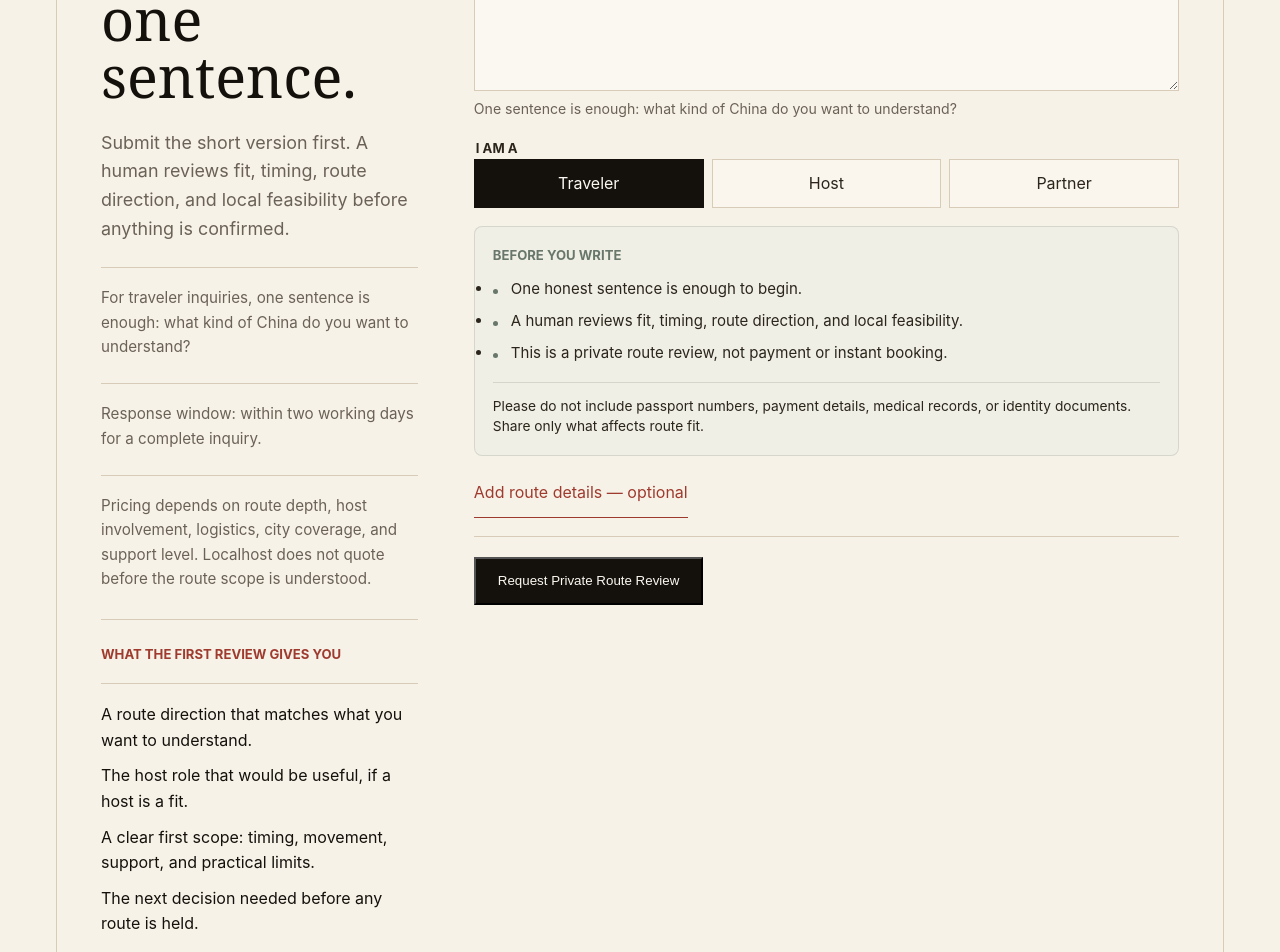
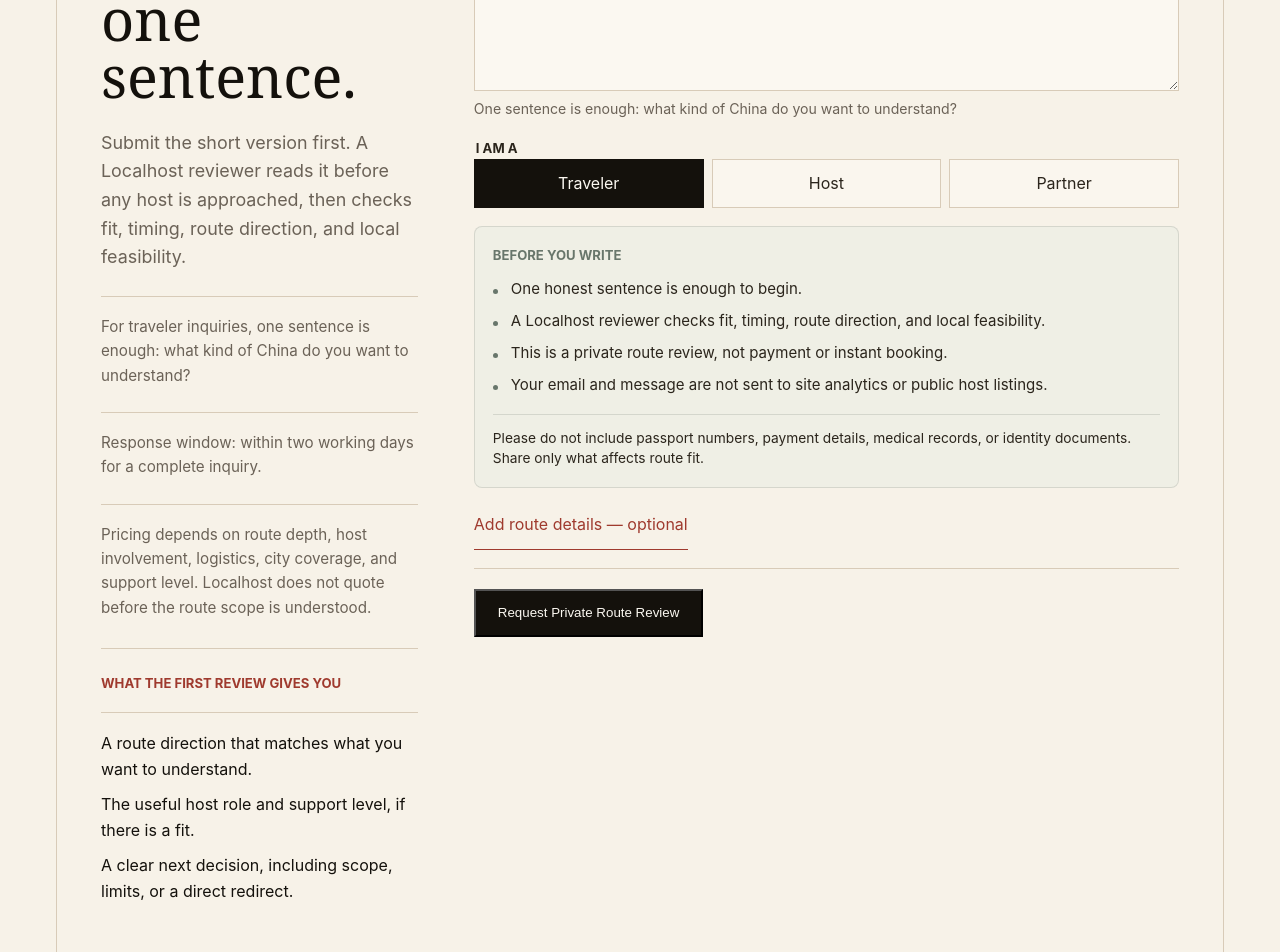
Before and after one commit to luckyericyao/localhostchinav1, a Next.js app: page /inquiry in a window 1280 px wide. Shown: the part 880-1832 px from the top of the page. Built offline with nearby package versions, Linux system fonts and the light colour scheme.

Commit message:
Clarify private inquiry accountability

```diff
--- a/app/globals.css
+++ b/app/globals.css
@@ -2624,6 +2624,7 @@ a.text-link {
 .intake-assurance ul {
   display: grid;
   gap: 10px;
+  list-style: none;
   margin: 0;
   padding: 0;
 }
@@ -3419,6 +3420,10 @@ a:focus-visible,
     order: -1;
   }
 
+  .inquiry-shell--wide .inquiry-copy-intro {
+    display: none;
+  }
+
   .hero-intake-panel {
     padding: 20px;
   }
--- a/app/how-it-works/page.tsx
+++ b/app/how-it-works/page.tsx
@@ -32,7 +32,7 @@ const simpleFlow = [
   {
     title: "2. We review fit",
     copy:
-      "A human checks timing, route direction, comfort, host availability, and whether the request can be handled well."
+      "A Localhost reviewer checks timing, route direction, comfort, host availability, and whether the request can be handled well."
   },
   {
     title: "3. We shape the route",
--- a/app/inquiry/page.tsx
+++ b/app/inquiry/page.tsx
@@ -27,10 +27,8 @@ const afterSubmit = [
 
 const firstReviewDeliverables = [
   "A route direction that matches what you want to understand.",
-  "The host role that would be useful, if a host is a fit.",
-  "A clear first scope: timing, movement, support, and practical limits.",
-  "The next decision needed before any route is held.",
-  "Confirmation conditions, or a direct redirect when the fit is not right."
+  "The useful host role and support level, if there is a fit.",
+  "A clear next decision, including scope, limits, or a direct redirect."
 ];
 
 const canStayOpen = [
@@ -118,17 +116,19 @@ export default async function InquiryPage({ searchParams }: InquiryPageProps) {
         <section className="section section--inquiry" id="private-route">
           <div className="inquiry-shell inquiry-shell--wide">
             <div className="inquiry-copy">
+              <div className="inquiry-copy-intro">
                 <p className="eyebrow">Step 1: Start</p>
                 <h2>Begin with email and one sentence.</h2>
                 <p>
-                Submit the short version first. A human reviews fit, timing,
-                route direction, and local feasibility before anything is
-                confirmed.
+                  Submit the short version first. A Localhost reviewer reads it
+                  before any host is approached, then checks fit, timing, route
+                  direction, and local feasibility.
                 </p>
                 <p className="fine-copy">
                   For traveler inquiries, one sentence is enough: what kind of
                   China do you want to understand?
                 </p>
+              </div>
               <p className="fine-copy">
                 Response window: {localhostResponseWindow} for a complete
                 inquiry.
@@ -180,8 +180,8 @@ export default async function InquiryPage({ searchParams }: InquiryPageProps) {
 
         <section className="section section--dark">
           <div className="section-heading">
-            <p className="eyebrow">After Preparation</p>
-            <h2>What happens after this intake is prepared?</h2>
+            <p className="eyebrow">After You Submit</p>
+            <h2>What happens after you submit?</h2>
           </div>
           <ol className="rhythm-list rhythm-list--dark">
             {afterSubmit.map((item) => (
--- a/app/page.tsx
+++ b/app/page.tsx
@@ -182,8 +182,8 @@ export default function Home() {
               A private local-host network, starting with China.
             </p>
             <p className="hero-review-note">
-              A human reply {localhostResponseWindow}. No payment or booking at
-              inquiry.
+              A direct Localhost reply {localhostResponseWindow}. No payment or
+              booking at inquiry.
             </p>
           </div>
         </section>
--- a/components/LocalhostIntakeForm.tsx
+++ b/components/LocalhostIntakeForm.tsx
@@ -491,8 +491,9 @@ export function LocalhostIntakeForm({
       </label>
 
       <p className="privacy-boundary privacy-boundary--standalone">
-        Please do not include passport numbers, payment details, medical
-        records, or identity documents. Share only what affects route fit.
+        Your email and message are not sent to site analytics or public host
+        listings. Please do not include passport numbers, payment details,
+        medical records, or identity documents.
       </p>
 
       {showRoleTabs ? (
@@ -525,8 +526,9 @@ export function LocalhostIntakeForm({
           <p className="eyebrow">Before You Write</p>
           <ul>
             <li>One honest sentence is enough to begin.</li>
-            <li>A human reviews fit, timing, route direction, and local feasibility.</li>
+            <li>A Localhost reviewer checks fit, timing, route direction, and local feasibility.</li>
             <li>This is a private route review, not payment or instant booking.</li>
+            <li>Your email and message are not sent to site analytics or public host listings.</li>
           </ul>
           <p className="privacy-boundary">
             Please do not include passport numbers, payment details, medical
--- a/scripts/site-smoke.mjs
+++ b/scripts/site-smoke.mjs
@@ -18,7 +18,8 @@ const expectedContent = new Map([
   ["/", "No payment or booking at inquiry"],
   ["/china", "How Localhost Works In China"],
   ["/journeys", "Flagship route"],
-  ["/inquiry", "What the first review gives you"]
+  ["/trust", "Your email and message are not sent to site analytics"],
+  ["/inquiry", "A Localhost reviewer reads it"]
 ]);
 
 const expectedTracking = new Map([
```
Also changed, not shown: app/trust/page.tsx (+8 -3 lines), scripts/a11y-smoke.mjs (+39 -0 lines). Lines whose indentation alone changed are shown as unchanged.
